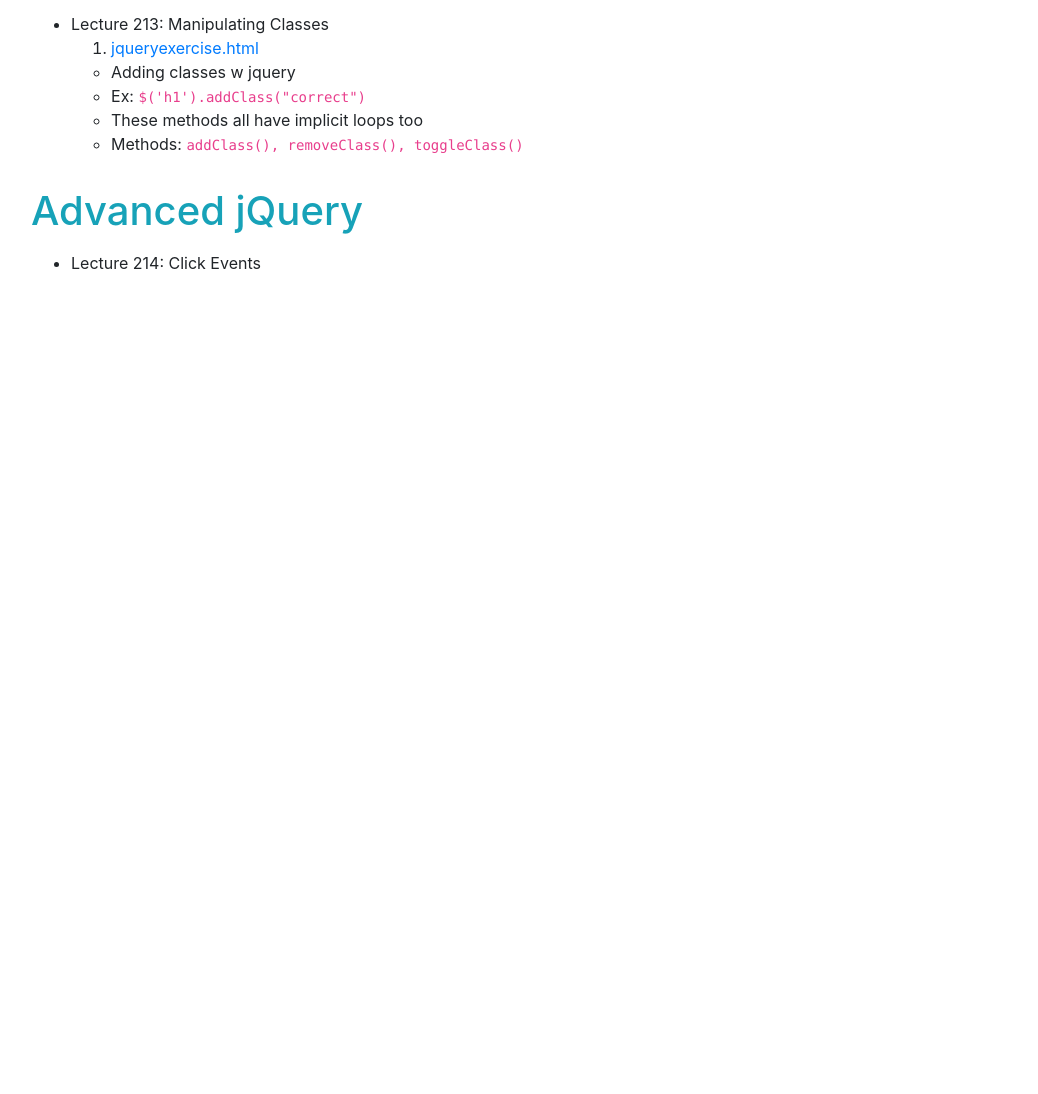
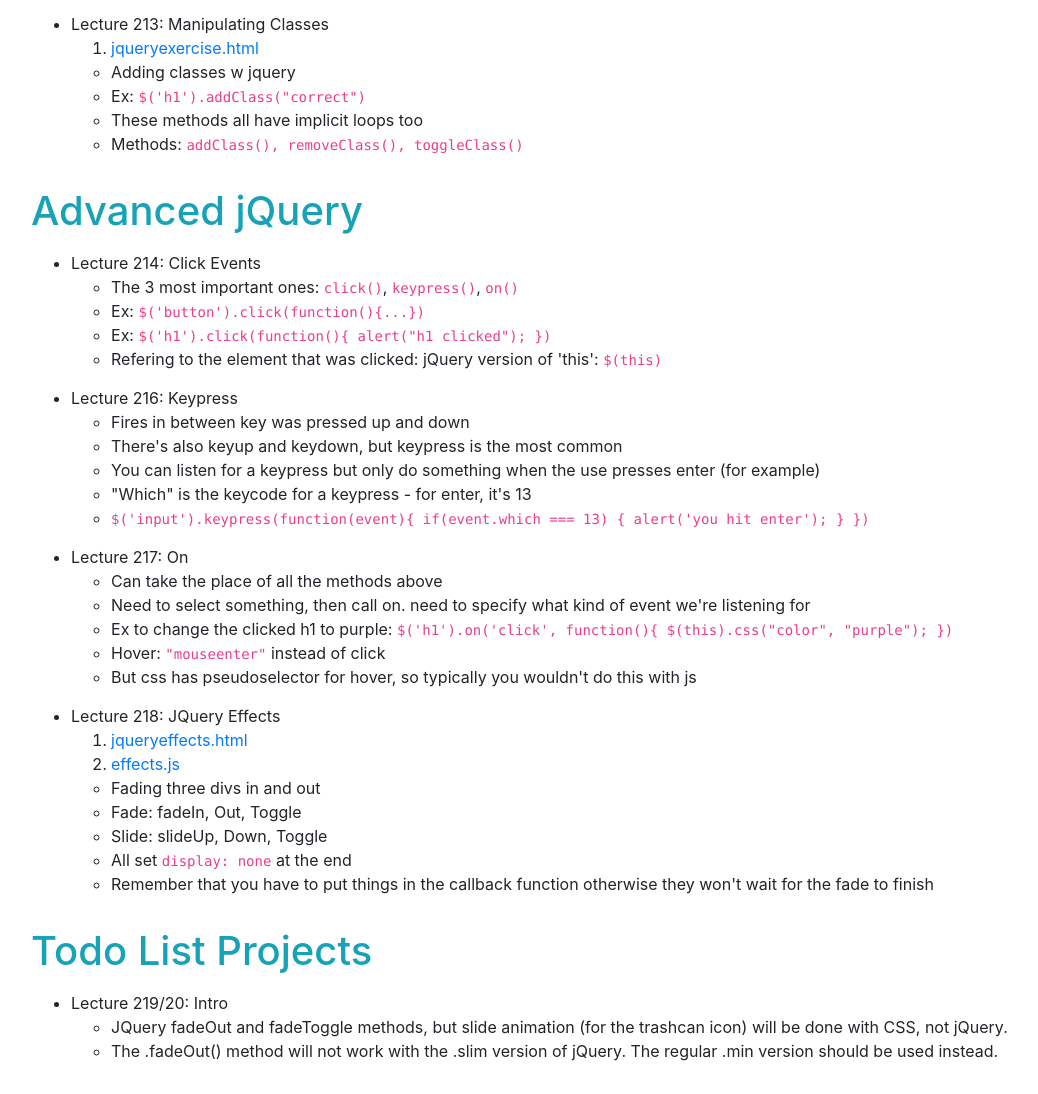
Before and after one commit to seasyhuang/Web-Dev-Bootcamp, a plain HTML site: page notes9.html in a window 1280 px wide. Shown: the part 1977-3071 px from the top of the page, without its empty margins (54-1092 px from the left). Before the commit the page ends 2268 px from the top, so only its background shows below. Drawn offline with nearby package versions, Linux system fonts and the light colour scheme.

Commit message:
todo list next

```diff
--- a/notes9.html
+++ b/notes9.html
@@ -136,8 +136,56 @@
       <h1 class="my-3 text-info">Advanced jQuery</h1>
       <ul>
         <li class="lecture">Lecture 214: click events</li>
+        <ul>
+          <li>the 3 most important ones: <code>click()</code>, <code>keypress()</code>, <code>on()</code> </li>
+          <li>ex: <code>$('button').click(function(){...})</code> </li>
+          <li>ex: <code>$('h1').click(function(){ alert("h1 clicked"); })</code> </li>
+          <li>refering to the element that was clicked: jQuery version of 'this': <code>$(this)</code> </li>
+        </ul>
 
+        <li class="lecture">Lecture 216: keypress</li>
+        <ul>
+          <li>fires in between key was pressed up and down</li>
+          <li>there's also keyup and keydown, but keypress is the most common</li>
+          <li>you can listen for a keypress but only do something when the use presses enter (for example)</li>
+          <li>"which" is the keycode for a keypress - for enter, it's 13</li>
+          <li><code>$('input').keypress(function(event){ if(event.which === 13) { alert('you hit enter'); } })</code> </li>
+        </ul>
+
+        <li class="lecture">Lecture 217: on</li>
+        <ul>
+          <li>can take the place of all the methods above</li>
+          <li>need to select something, then call on. need to specify what kind of event we're listening for</li>
+          <li>Ex to change the clicked h1 to purple: <code>$('h1').on('click', function(){
+            $(this).css("color", "purple");
+          })</code> </li>
+          <li>hover: <code>"mouseenter"</code> instead of click </li>
+          <li>but css has pseudoselector for hover, so typically you wouldn't do this with js</li>
+        </ul>
+
+        <li class="lecture">Lecture 218: jQuery effects</li>
+        <ol>
+          <li><a href="jqueryeffects.html">jqueryeffects.html</a> </li>
+          <li><a href="effects.js">effects.js</a> </li>
+        </ol>
+        <ul>
+          <li>fading three divs in and out</li>
+          <li>fade: fadeIn, Out, Toggle</li>
+          <li>slide: slideUp, Down, Toggle</li>
+          <li>all set <code>display: none</code> at the end </li>
+          <li>remember that you have to put things in the callback function otherwise they won't wait for the fade to finish</li>
+        </ul>
       </ul>
+
+      <h1 class="my-3 text-info">Todo List Projects</h1>
+      <ul>
+        <li class="lecture">Lecture 219/20: intro</li>
+        <ul>
+          <li>jQuery fadeOut and fadeToggle methods, but slide animation (for the trashcan icon) will be done with CSS, not jQuery. </li>
+          <li>the .fadeOut() method will not work with the .slim version of jQuery. The regular .min version should be used instead.</li>
+        </ul>
+      </ul>
+
 
     </div>
 
```
Also changed, not shown: effects.js (added, +10 -0 lines), jqueryeffects.html (added, +29 -0 lines).
